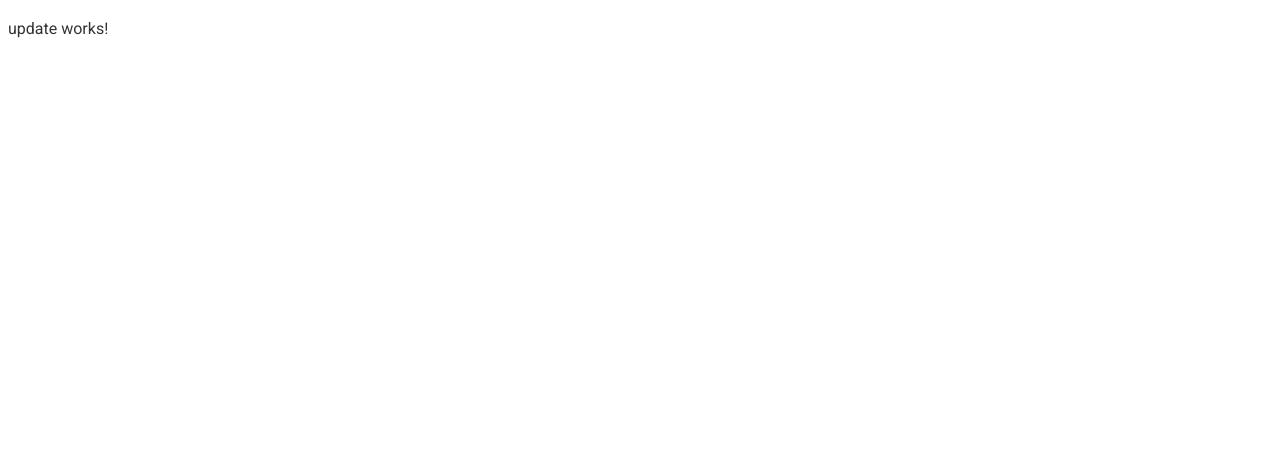
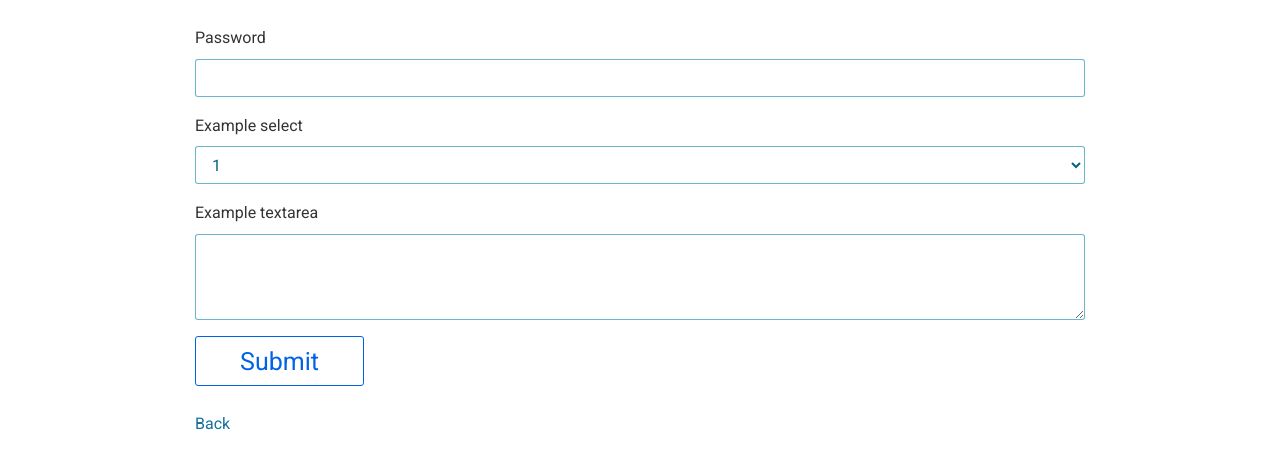
Before and after one commit to mih777/mytodolist, an Angular app: page /update/1 in a window 1280 px wide. Shown: the top 468 px of the page. Built offline with nearby package versions, Linux system fonts and the light colour scheme.

Commit message:
create todo works

```diff
--- a/src/app/components/create/create.component.html
+++ b/src/app/components/create/create.component.html
@@ -1 +1,31 @@
-<p>create works!</p>
+<div class="main">
+
+    <form [formGroup]="form" (ngSubmit)="submit()">
+        <div class="form-group">
+          <label for="exampleInputPassword1">title</label>
+          <input type="text" class="form-control" formControlName="title">
+        </div>
+        <!-- <div class="form-group form-check">
+          <input type="checkbox" class="form-check-input" id="exampleCheck1">
+          <label class="form-check-label" for="exampleCheck1">Check me out</label>
+        </div> -->
+        <div class="form-group">
+            <label for="exampleFormControlSelect1">category</label>
+            <select class="form-control" formControlName="category">
+                <option>car</option>
+                <option>home</option>
+                <option>programming</option>
+                <option>Angular</option>
+                <option>reference</option>
+            </select>
+          </div>
+          <div class="form-group">
+            <label for="exampleFormControlTextarea1">descsription</label>
+            <textarea class="form-control" formControlName="description" rows="7"></textarea>
+          </div>
+        <button type="submit" class="btn btn-primary">Submit</button>
+      </form>
+      <br>
+      <a routerLink="/">Back</a>
+
+</div>
--- a/src/app/components/create/create.component.scss
+++ b/src/app/components/create/create.component.scss
@@ -0,0 +1,41 @@
+select, input, textarea {
+    //width: 100%;
+    //height: 37px;
+    background-color: white;
+    //font-size: 25px;
+    //padding-left: 10px;
+    border-radius: 3px;
+    border: 1px solid #0484aa99;
+    color: #046380;
+    //outline: none;
+    background-image: none;
+    //-webkit-appearance: none;
+}
+
+.form {
+   // border: 1px solid  rgb(0, 99, 230);
+
+}
+
+.block {
+   // display: block;
+   //margin: 0 auto;
+   padding: 0;
+   //width: 50%;
+}
+
+.btn {
+    width: 169px;
+    height: 50px;
+    color:  rgb(0, 99, 230);
+    background-color: white;
+    font-size: 25px;
+    border: 1px solid  rgb(0, 99, 230);
+    outline: none;
+    border-radius: 3px;
+}
+
+.btn:hover {
+    background-color: rgb(0, 99, 230);
+    color: white;
+}
--- a/src/app/components/create/create.component.ts
+++ b/src/app/components/create/create.component.ts
@@ -1,4 +1,6 @@
 import { Component, OnInit } from '@angular/core';
+import { FormGroup, FormControl } from '@angular/forms';
+import { MytodosService, Todo } from 'src/app/services/mytodos.service';
 
 @Component({
   selector: 'app-create',
@@ -7,9 +9,35 @@ import { Component, OnInit } from '@angular/core';
 })
 export class CreateComponent implements OnInit {
 
-  constructor() { }
+  form: FormGroup
+  todo: Todo[] = []
+
+  constructor(private service: MytodosService) { }
 
   ngOnInit(): void {
+    this.form = new FormGroup({
+      title: new FormControl(''),
+      category: new FormControl(''),
+      description: new FormControl(''),
+      completed: new FormControl('')
+    })
   }
 
+  submit() {
+    const formData = { ...this.form.value }
+
+    this.service.create({
+      title: formData.title,
+      category: formData.category,
+      description: formData.description,
+      completed: false
+    }).subscribe(todo => {
+      this.todo.push(todo)
+      console.log(todo)
+    })
+
+  }
+
+
+
 }
--- a/src/app/components/main/main.component.html
+++ b/src/app/components/main/main.component.html
@@ -1,15 +1,19 @@
 <div class="main">
     <div class="header">
         <div>
-            <button class="btn">create</button>
+            <button class="btn" routerLink="/create">create</button>
+
             <select>
-                <option>qwert 1</option>
-                <option>qwert 2</option>
-                <option>qwert 3</option>
+                <option>car</option>
+                <option>home</option>
+                <option>programming</option>
+                <option>Angular</option>
+                <option>reference</option>
             </select>
         </div>
     </div>    <!-- class="header" -->
     <!-- <hr> -->
+    <br>
     <div class="list">
         <ul>
 
@@ -17,7 +21,7 @@
                 <div class="container" *ngFor="let todo of todos; index as i">
                     <div class="box-1">{{i+1}}.<a href=""> {{ todo.title }}</a></div>
                     <div class="box-2">
-                        <div class="icon1"><a href=""><i class="fas fa-edit edit-icon" ></i></a></div>
+                        <div class="icon1"><a routerLink="/update/12"><i class="fas fa-edit edit-icon" ></i></a></div>
                         <div class="icon2"><a href=""><i class="fas fa-trash-alt trash-icon" ></i></a></div>
                     </div>
                 </div>
--- a/src/app/components/main/main.component.scss
+++ b/src/app/components/main/main.component.scss
@@ -1,72 +1,9 @@
-
-.header {
-    display: inline;
-}
-
-.edit-icon, .trash-icon {
-    font-size: 20px;
-}
-
-.main {
-    margin: 0 auto;
-    width: 900px;
-    //border: 1px solid gray;
-    padding: 5px;
-    margin-top: 20px;
-    max-width: 100%;
-}
-
-.container{
-    display: flex;
-    align-items: stretch;
-    flex-direction: row;
-    justify-content: space-between;
-    //border: 1px solid grey;
-    padding-right: 5px;
-    margin-bottom: 10px;
-}
-
-.box-1 {
-    flex: 8;
-    //border: 1px solid gray;
-}
-
-.box-2 {
-    flex: 1;
-    display: flex;
-    //border: 1px solid gray;
-}
-
-.icon1{
-    flex: 1;
-}
-.icon2{
-    flex: 1;
-}
-
-.outer {
-    text-align: center;
-
-  }
-
-
-
-a {
-    text-decoration: none;
-    color: #15709c;
-}
-
-a:hover {
-    text-decoration: underline;
-    color: rgba(4, 64, 228, 0.52);
-}
-
 select {
     margin-left: 36%;
     width: 147px;
     height: 37px;
     background-color: white;
-    font-size: 25px;
+    font-size: 22px;
     padding-left: 10px;
     border-radius: 3px;
     border: 1px solid #0484aa99;
@@ -74,6 +11,22 @@ select {
     outline: none;
     background-image: none;
     -webkit-appearance: none;
+}
+
+.btn {
+    width: 235px;
+    height: 60px;
+    color:  rgb(0, 99, 230);
+    background-color: white;
+    font-size: 30px;
+    border: 1px solid  rgb(0, 99, 230);
+    outline: none;
+    border-radius: 3px;
+}
+
+.btn:hover {
+    background-color: rgb(0, 99, 230);
+    color: white;
 }
 
 @media (max-width: 650px) {
--- a/src/app/components/update/update.component.html
+++ b/src/app/components/update/update.component.html
@@ -1 +1,31 @@
-<p>update works!</p>
+<div class="main">
+
+    <form [formGroup]="form" (ngSubmit)="submit()">
+        <div class="form-group">
+          <label for="exampleInputPassword1">Password</label>
+          <input type="text" class="form-control" id="exampleInputPassword1">
+        </div>
+        <!-- <div class="form-group form-check">
+          <input type="checkbox" class="form-check-input" id="exampleCheck1">
+          <label class="form-check-label" for="exampleCheck1">Check me out</label>
+        </div> -->
+        <div class="form-group">
+            <label for="exampleFormControlSelect1">Example select</label>
+            <select class="form-control" id="exampleFormControlSelect1">
+              <option>1</option>
+              <option>2</option>
+              <option>3</option>
+              <option>4</option>
+              <option>5</option>
+            </select>
+          </div>
+          <div class="form-group">
+            <label for="exampleFormControlTextarea1">Example textarea</label>
+            <textarea class="form-control" id="exampleFormControlTextarea1" rows="3"></textarea>
+          </div>
+        <button type="submit" class="btn btn-primary">Submit</button>
+      </form>
+      <br>
+      <a routerLink="/">Back</a>
+
+</div>
--- a/src/app/components/update/update.component.scss
+++ b/src/app/components/update/update.component.scss
@@ -0,0 +1,41 @@
+select, input, textarea {
+    //width: 100%;
+    //height: 37px;
+    background-color: white;
+    //font-size: 25px;
+    //padding-left: 10px;
+    border-radius: 3px;
+    border: 1px solid #0484aa99;
+    color: #046380;
+    //outline: none;
+    background-image: none;
+    //-webkit-appearance: none;
+}
+
+.form {
+   // border: 1px solid  rgb(0, 99, 230);
+
+}
+
+.block {
+   // display: block;
+   //margin: 0 auto;
+   padding: 0;
+   //width: 50%;
+}
+
+.btn {
+    width: 169px;
+    height: 50px;
+    color:  rgb(0, 99, 230);
+    background-color: white;
+    font-size: 25px;
+    border: 1px solid  rgb(0, 99, 230);
+    outline: none;
+    border-radius: 3px;
+}
+
+.btn:hover {
+    background-color: rgb(0, 99, 230);
+    color: white;
+}
--- a/src/app/components/update/update.component.ts
+++ b/src/app/components/update/update.component.ts
@@ -1,4 +1,6 @@
 import { Component, OnInit } from '@angular/core';
+import { FormGroup, FormControl } from '@angular/forms';
+import { Todo, MytodosService } from 'src/app/services/mytodos.service';
 
 @Component({
   selector: 'app-update',
@@ -7,9 +9,33 @@ import { Component, OnInit } from '@angular/core';
 })
 export class UpdateComponent implements OnInit {
 
-  constructor() { }
+  form: FormGroup
+  todo: Todo[]
+
+  constructor(private service: MytodosService) { }
 
   ngOnInit(): void {
+    this.form = new FormGroup({
+      title: new FormControl(),
+      category: new FormControl(),
+      description: new FormControl(),
+      completed: new FormControl()
+    })
+  }
+
+  submit() {
+    const formData = { ...this.form.value }
+
+    this.service.create({
+      title: formData.title,
+      category: formData.category,
+      description: formData.description,
+      completed: false
+    }).subscribe(todo => {
+      this.todo.push(todo)
+      console.log(todo)
+    })
+
   }
 
 }
--- a/src/environments/environment.ts
+++ b/src/environments/environment.ts
@@ -3,7 +3,7 @@
 // The list of file replacements can be found in `angular.json`.
 
 export const environment = {
-  production: false
+  production: true
 };
 
 /*
--- a/src/index.html
+++ b/src/index.html
@@ -7,6 +7,7 @@
   <meta name="viewport" content="width=device-width, initial-scale=1">
   <link rel="stylesheet" href="https://use.fontawesome.com/releases/v5.8.2/css/all.css">
   <!-- <link href="https://fonts.googleapis.com/icon?family=Material+Icons" rel="stylesheet"> -->
+  <link rel="stylesheet" href="https://stackpath.bootstrapcdn.com/bootstrap/4.4.1/css/bootstrap.min.css" integrity="sha384-Vkoo8x4CGsO3+Hhxv8T/Q5PaXtkKtu6ug5TOeNV6gBiFeWPGFN9MuhOf23Q9Ifjh" crossorigin="anonymous">
   <link rel="icon" type="image/x-icon" href="favicon.ico">
 </head>
 <body>
--- a/src/styles.scss
+++ b/src/styles.scss
@@ -13,6 +13,10 @@
 li {
     list-style-type: none; /* Убираем маркеры */
 }
+
+// .form {
+//     input
+// }
 
 .fas ,fa-edit {
 
@@ -40,30 +44,67 @@ li {
 }
 
 
-.btn {
-    width: 235px;
-    height: 60px;
-    color:  rgb(0, 99, 230);
-    background-color: white;
-    font-size: 30px;
-    border: 1px solid  rgb(0, 99, 230);
-    outline: none;
-    border-radius: 3px;
+
+
+
+.header {
+    display: inline;
 }
 
-.btn:hover {
-    background-color: rgb(0, 99, 230);
-    color: white;
+.edit-icon, .trash-icon {
+    font-size: 20px;
 }
 
-// select {
-//     float: right;
-//     width: 200px;
-//     height: 42px;
-//     background-color: white;
-//     font-size: 25px;
-//     padding-left: 10px;
-//     border-radius: 3px;
-//     border: 1px solid #0484aa99;
-//     color: #046380;
-// }
+.main {
+    margin: 0 auto;
+    width: 900px;
+    //border: 1px solid gray;
+    padding: 5px;
+    margin-top: 20px;
+    max-width: 100%;
+}
+
+.container{
+    display: flex;
+    align-items: stretch;
+    flex-direction: row;
+    justify-content: space-between;
+    //border: 1px solid grey;
+    padding-right: 5px;
+    margin-bottom: 10px;
+}
+
+.box-1 {
+    flex: 8;
+    //border: 1px solid gray;
+}
+
+.box-2 {
+    flex: 1;
+    display: flex;
+    //border: 1px solid gray;
+}
+
+.icon1{
+    flex: 1;
+}
+.icon2{
+    flex: 1;
+}
+
+.outer {
+    text-align: center;
+
+  }
+
+
+
+a {
+    text-decoration: none;
+    color: #15709c;
+}
+
+a:hover {
+    text-decoration: underline;
+    color: rgba(4, 64, 228, 0.52);
+}
```
Also changed, not shown: src/app/services/mytodos.service.ts (+10 -7 lines).
